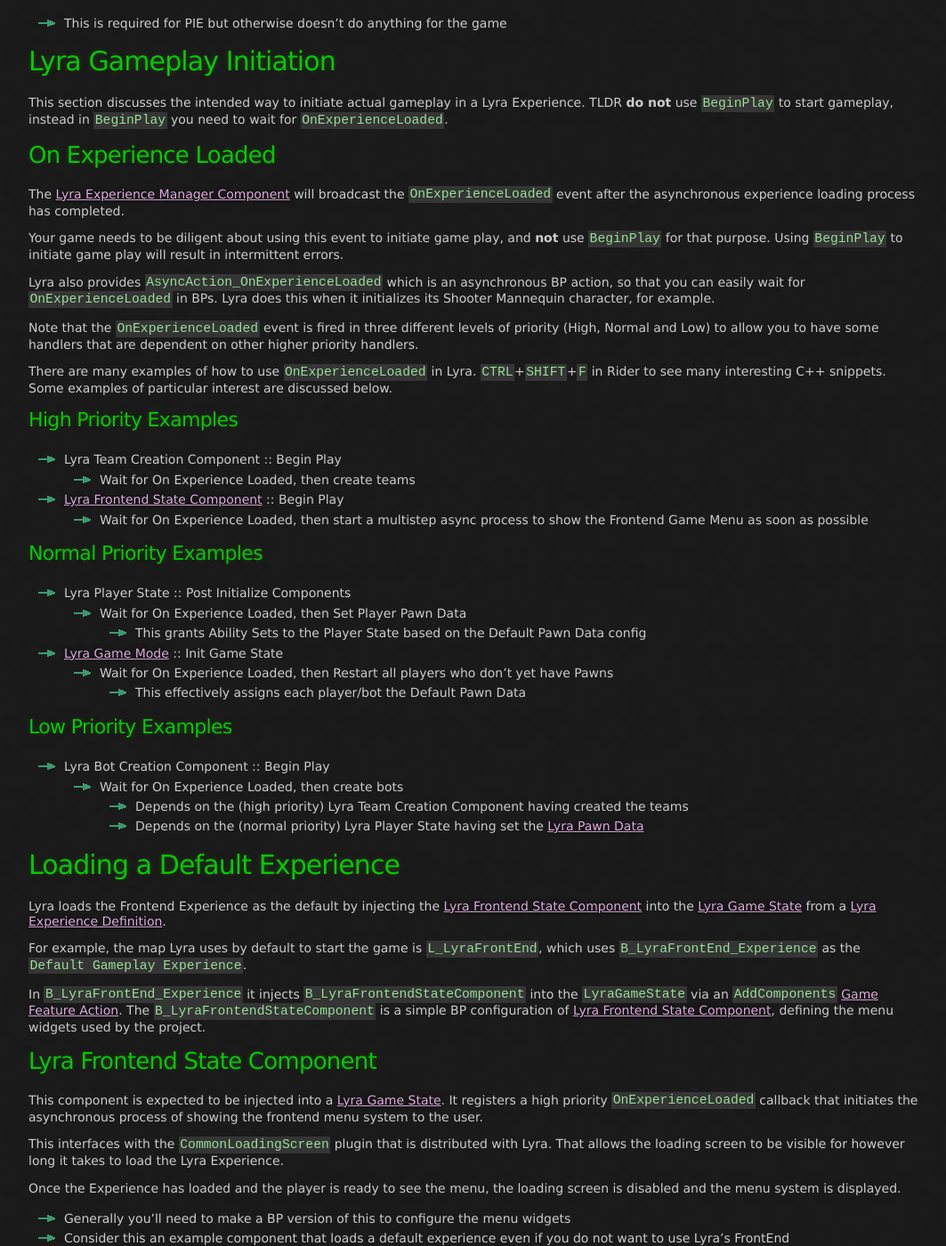
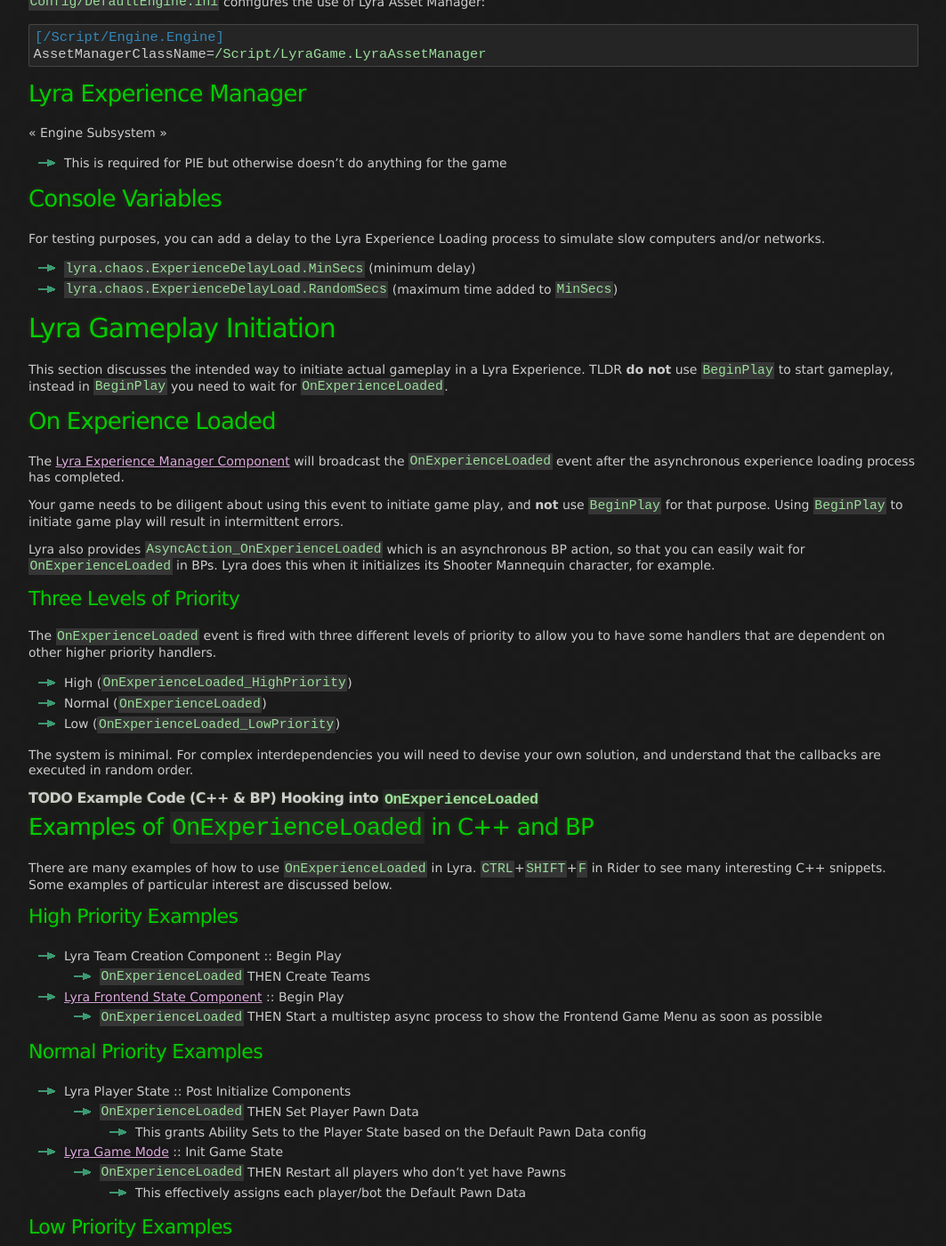
Before and after one commit to x157/x157.github.io, a Jekyll site: the page built from UE5/LyraStarterGame/Experience/index.md, in a window 1280 px wide and 1400 px high, scrolled down 3844 px. Shown: the whole window at 89% size, without its empty margins (108-1171 px from the left). Built offline with Jekyll 4.4.1, drawn with Linux system fonts in a browser that asks for light colours; some of the changed text lies outside the part shown.

Commit message:
Iterate Experience

```diff
--- a/UE5/LyraStarterGame/Experience/index.md
+++ b/UE5/LyraStarterGame/Experience/index.md
@@ -34,6 +34,9 @@
 [On Experience Loaded](#OnExperienceLoaded)
 event fires, sometime **well after** `BeginPlay`.
 
+You can test delayed Experience loading (e.g. to simulate slow computers/networks)
+by setting some [console variables](#CVars).
+
 
 ## Primary Data Assets Defining an Experience
 
@@ -52,6 +55,7 @@
 - [Lyra World Settings](#LyraWorldSettings)
 - [Lyra Asset Manager](#LyraAssetManager)
 - [Lyra Experience Manager](#LyraExperienceManager) Subsystem *(only relevant to PIE)*
+- [Console Variables](#CVars)
 
 ## How to Initiate Gameplay in a Lyra Experience
 
@@ -69,6 +73,8 @@
 
 Execute `ModularGameplay.DumpGameFrameworkComponentManagers` in the console to dump
 debugging info to help understand which components are being injected into which actors.
+
+See [Console Variables](#CVars), they are helpful for debugging.
 
 
 <a id='PrimaryDataAssets'></a>
@@ -186,16 +192,18 @@
 
 - Set state = `Loading`
 
-
 ##### State: Loading
 - Async Load assets via [Lyra Asset Manager](#LyraAssetManager)
     - Primary Experience Asset ID
     - Experience Action Sets
     - Client/Server Game Features Subsystem
 - On async load complete:
-    - Scan for GFPs
-    - Async Load and Activate each required GFP
-- After all GFPs finish loading:
+  - Set state = `LoadingGameFeatures`
+
+##### State: Loading Game Features
+- Async Load and Activate any/all required GFPs
+- After all GFPs finish async loading:
+    - Optionally delay loading for debugging purposes based on CVar settings
     - Set state = `ExecutingActions`
 
 ##### State: Executing Actions
@@ -244,6 +252,16 @@
 - This is required for PIE but otherwise doesn't do anything for the game
 
 
+<a id='CVars'></a>
+## Console Variables
+
+For testing purposes, you can add a delay to the Lyra Experience Loading process
+to simulate slow computers and/or networks.
+
+- `lyra.chaos.ExperienceDelayLoad.MinSecs` (minimum delay)
+- `lyra.chaos.ExperienceDelayLoad.RandomSecs` (maximum time added to `MinSecs`)
+
+
 # Lyra Gameplay Initiation
 
 This section discusses the intended way to initiate actual gameplay in a Lyra Experience.
@@ -266,9 +284,24 @@
 you can easily wait for `OnExperienceLoaded` in BPs.  Lyra does this when it initializes its
 Shooter Mannequin character, for example.
 
-Note that the `OnExperienceLoaded` event is fired in three different levels of priority
-(High, Normal and Low)
+### Three Levels of Priority
+
+The `OnExperienceLoaded` event is fired with three different levels of priority
 to allow you to have some handlers that are dependent on other higher priority handlers.
+
+- High (`OnExperienceLoaded_HighPriority`)
+- Normal (`OnExperienceLoaded`)
+- Low (`OnExperienceLoaded_LowPriority`)
+
+The system is minimal.
+For complex interdependencies you will need to devise your own solution,
+and understand that the callbacks are executed in random order.
+
+
+###### TODO Example Code (C++ & BP) Hooking into `OnExperienceLoaded`
+
+
+## Examples of `OnExperienceLoaded` in C++ and BP
 
 There are many examples of how to use `OnExperienceLoaded` in Lyra.
 `CTRL`+`SHIFT`+`F` in Rider to see many interesting C++ snippets.
@@ -276,21 +309,21 @@
 
 ### High Priority Examples
 - Lyra Team Creation Component :: Begin Play
-  - Wait for On Experience Loaded, then create teams
+  - `OnExperienceLoaded` THEN Create Teams
 - [Lyra Frontend State Component](#LyraFrontendStateComponent) :: Begin Play
-  - Wait for On Experience Loaded, then start a multistep async process to show the Frontend Game Menu as soon as possible
+  - `OnExperienceLoaded` THEN Start a multistep async process to show the Frontend Game Menu as soon as possible
 
 ### Normal Priority Examples
 - Lyra Player State :: Post Initialize Components
-  - Wait for On Experience Loaded, then Set Player Pawn Data
+  - `OnExperienceLoaded` THEN Set Player Pawn Data
     - This grants Ability Sets to the Player State based on the Default Pawn Data config
 - [Lyra Game Mode](#LyraGameMode) :: Init Game State
-  - Wait for On Experience Loaded, then Restart all players who don't yet have Pawns
+  - `OnExperienceLoaded` THEN Restart all players who don't yet have Pawns
     - This effectively assigns each player/bot the Default Pawn Data
 
 ### Low Priority Examples
 - Lyra Bot Creation Component :: Begin Play
-  - Wait for On Experience Loaded, then create bots
+  - `OnExperienceLoaded` THEN Create Bots
     - Depends on the (high priority) Lyra Team Creation Component having created the teams
     - Depends on the (normal priority) Lyra Player State having set the [Lyra Pawn Data](#LyraPawnData)
 
@@ -306,23 +339,28 @@
 For example, the map Lyra uses by default to start the game is `L_LyraFrontEnd`,
 which uses `B_LyraFrontEnd_Experience` as the `Default Gameplay Experience`.
 
-In `B_LyraFrontEnd_Experience` it injects `B_LyraFrontendStateComponent` into the
-`LyraGameState` via an `AddComponents`
-[Game Feature Action](#GameFeatureAction).
-The `B_LyraFrontendStateComponent` is a simple BP configuration of
-[Lyra Frontend State Component](#LyraFrontendStateComponent),
-defining the menu widgets used by the project.
+An `AddComponents`
+[Game Feature Action](#GameFeatureAction)
+in `B_LyraFrontEnd_Experience`
+injects `B_LyraFrontendStateComponent`
+into the `LyraGameState`,
+which causes the Lyra FrontEnd Experience to load on Game start.
 
 
 <a id='LyraFrontendStateComponent'></a>
 ## Lyra Frontend State Component
+
+The `B_LyraFrontendStateComponent` is a simple BP configuration of
+Lyra Frontend State Component,
+defining the menu widgets used by the project.
 
 This component is expected to be injected into a
 [Lyra Game State](#LyraGameState).
 It registers a high priority `OnExperienceLoaded` callback that initiates the
 asynchronous process of showing the frontend menu system to the user.
 
-This interfaces with the `CommonLoadingScreen` plugin that is distributed with Lyra.
+This interfaces with the `CommonLoadingScreen` plugin that is
+[distributed with Lyra](/UE5/LyraStarterGame/Plugins/).
 That allows the loading screen to be visible for however long it takes to load the
 Lyra Experience.
 
```
